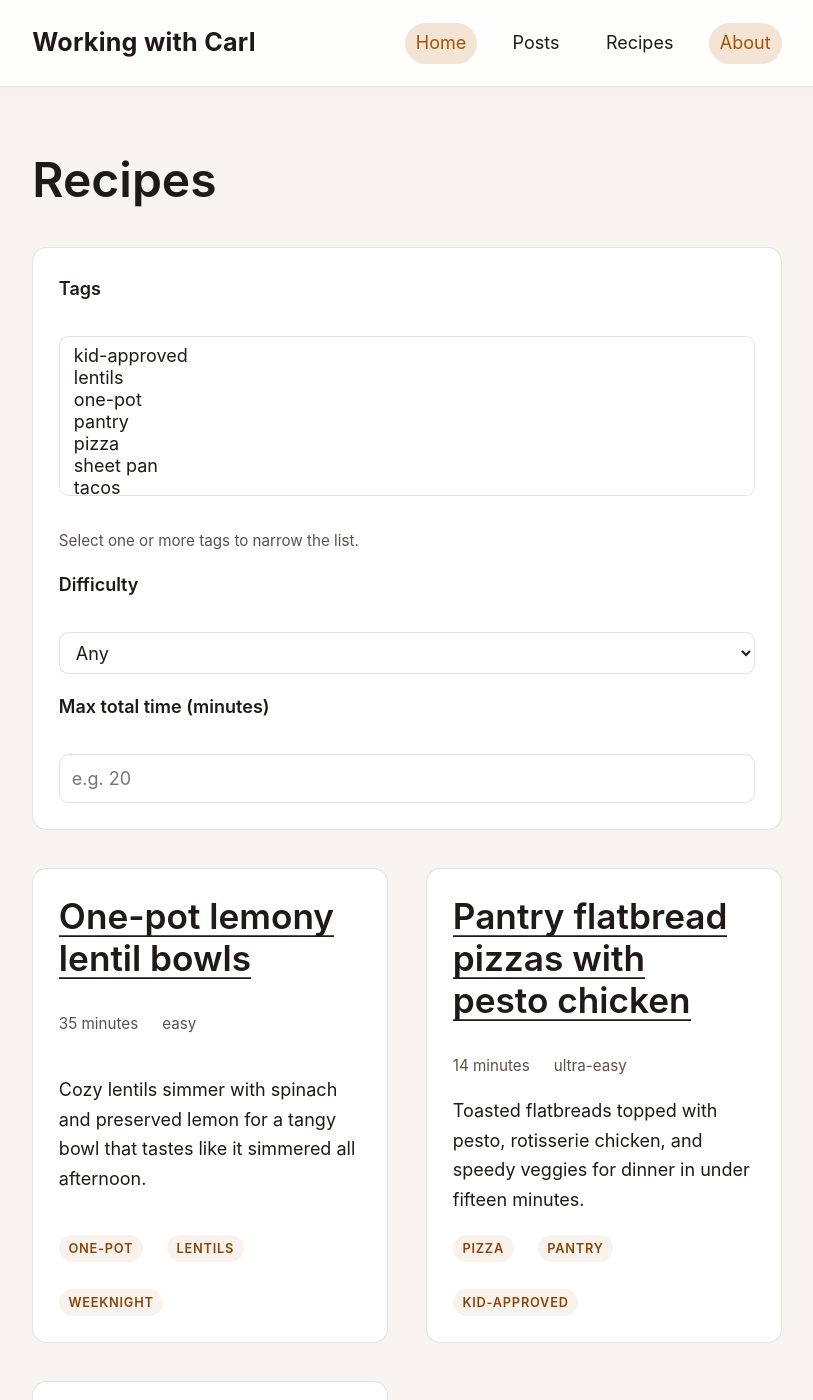
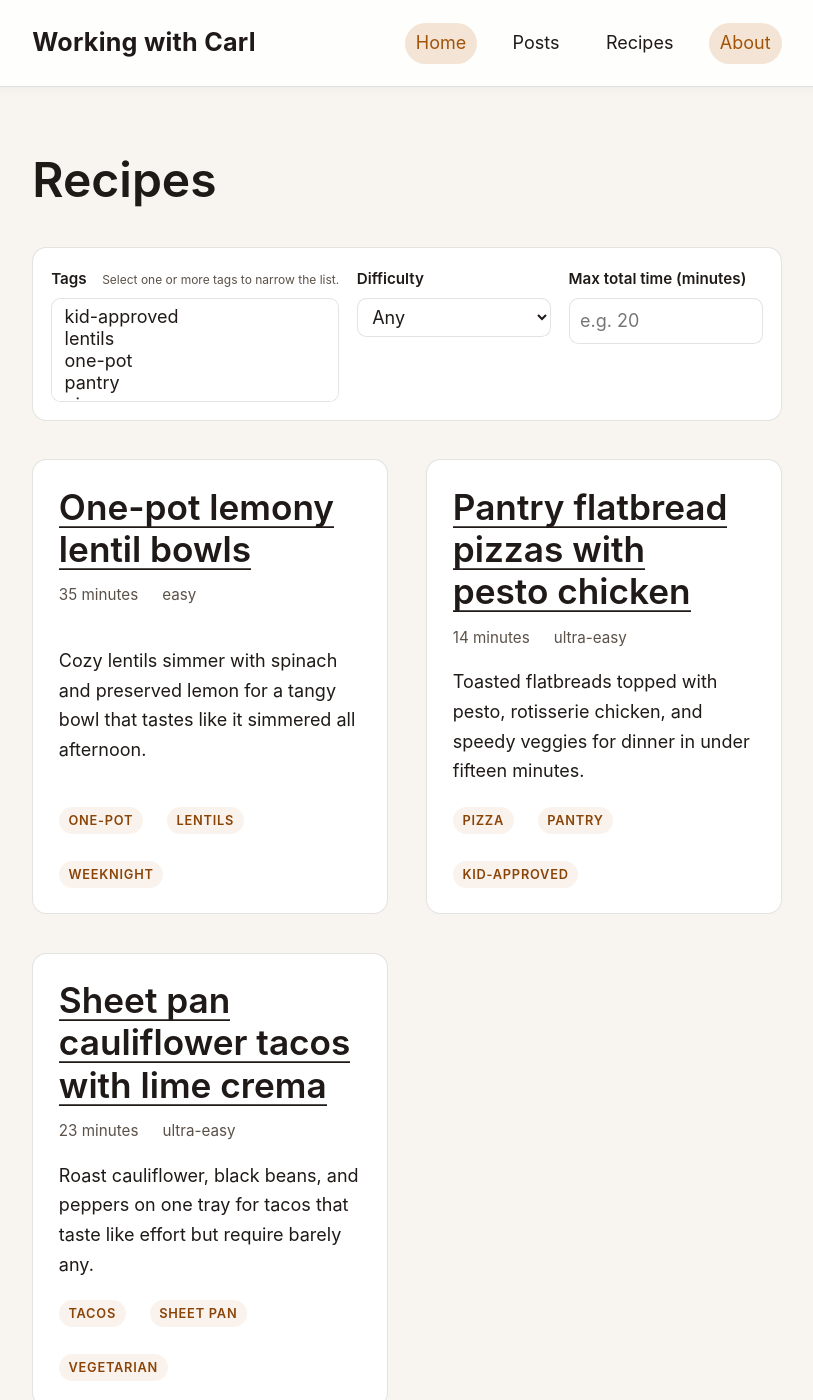
Before and after one commit to onkeltom/onkeltom.github.io, a Jekyll site: the page built from recipes/index.html, in a window 1280 px wide and 1400 px high. Shown: the whole window, without its empty margins (233-1046 px from the left). Built offline with Jekyll 4.4.1, drawn with Linux system fonts in a browser that asks for light colours.

Commit message:
Condense recipe filters header layout

```diff
--- a/assets/css/main.css
+++ b/assets/css/main.css
@@ -315,6 +315,10 @@ h6 {
   gap: clamp(0.75rem, 1.5vw, 1.1rem);
 }
 
+.stack[data-gap="xs"] {
+  gap: clamp(0.5rem, 1vw, 0.75rem);
+}
+
 .stack[data-gap="lg"] {
   gap: clamp(2rem, 3vw, 2.75rem);
 }
@@ -493,11 +497,53 @@ pre {
 }
 
 [data-recipe-filters] {
-  gap: clamp(1rem, 2vw, 1.5rem);
+  display: grid;
+  gap: clamp(0.55rem, 0.9vw, 0.85rem);
+  grid-template-columns: repeat(auto-fit, minmax(13rem, 1fr));
+  align-items: start;
+  grid-auto-flow: row dense;
+  padding: clamp(0.85rem, 1.4vw, 1.15rem);
+}
+
+@media (min-width: 50rem) {
+  [data-recipe-filters] {
+    grid-template-columns: minmax(17rem, 1.25fr) repeat(2, minmax(11rem, 1fr));
+  }
+}
+
+@media (min-width: 64rem) {
+  [data-recipe-filters] {
+    grid-template-columns: minmax(18rem, 1.35fr) repeat(2, minmax(11.5rem, 1fr));
+  }
+}
+
+[data-recipe-filters] .filters-field {
+  display: flex;
+  flex-direction: column;
+  gap: clamp(0.25rem, 0.5vw, 0.45rem);
+}
+
+[data-recipe-filters] .filters-heading {
+  display: flex;
+  align-items: baseline;
+  justify-content: space-between;
+  flex-wrap: wrap;
+  gap: clamp(0.3rem, 0.8vw, 0.6rem);
 }
 
 [data-recipe-filters] .filters-label {
   font-weight: 600;
+  font-size: 0.95rem;
+}
+
+[data-recipe-filters] .filters-note {
+  margin: 0;
+  font-size: 0.75rem;
+  color: var(--color-muted);
+}
+
+[data-recipe-filters] .filters-note[data-variant="muted"] {
+  opacity: 0.85;
 }
 
 [data-recipe-filters] select,
@@ -508,7 +554,7 @@ pre {
   background-color: var(--color-surface);
   border: 1px solid var(--color-border);
   border-radius: calc(var(--radius) / 1.5);
-  padding: 0.55rem 0.75rem;
+  padding: 0.45rem 0.65rem;
   transition: border-color var(--transition), box-shadow var(--transition);
 }
 
@@ -519,6 +565,6 @@ pre {
 }
 
 [data-recipe-filters] select[multiple] {
-  min-height: 10rem;
-  padding-right: 0.35rem;
+  min-height: 5.5rem;
+  padding-right: 0.3rem;
 }
--- a/recipes/index.html
+++ b/recipes/index.html
@@ -20,8 +20,11 @@ permalink: /recipes/
   {% assign recipe_tags = recipe_tags | uniq | sort %}
   {% assign recipes_count = all_recipes | size %}
   <form class="card stack" data-gap="sm" data-recipe-filters aria-label="Filter recipes">
-    <div class="stack" data-gap="xs">
-      <label class="filters-label" for="filter-tags">Tags</label>
+    <div class="filters-field">
+      <div class="filters-heading">
+        <label class="filters-label" for="filter-tags">Tags</label>
+        <p class="filters-note">Select one or more tags to narrow the list.</p>
+      </div>
       {% if recipe_tags != empty %}
       <select id="filter-tags" name="tags" multiple data-filter-tags>
         {% for tag in recipe_tags %}
@@ -29,24 +32,27 @@ permalink: /recipes/
         <option value="{{ option_value }}">{{ tag }}</option>
         {% endfor %}
       </select>
-      <p class="meta">Select one or more tags to narrow the list.</p>
       {% else %}
       <select id="filter-tags" name="tags" multiple disabled data-filter-tags>
         <option>Tags will appear once recipes include them.</option>
       </select>
-      <p class="meta">Tag filtering will be available as soon as recipes have tags.</p>
+      <p class="filters-note" data-variant="muted">Tag filtering will be available as soon as recipes have tags.</p>
       {% endif %}
     </div>
-    <div class="stack" data-gap="xs">
-      <label class="filters-label" for="filter-difficulty">Difficulty</label>
+    <div class="filters-field">
+      <div class="filters-heading">
+        <label class="filters-label" for="filter-difficulty">Difficulty</label>
+      </div>
       <select id="filter-difficulty" name="difficulty" data-filter-difficulty>
         <option value="any">Any</option>
         <option value="ultra-easy">Ultra-easy</option>
         <option value="easy">Easy</option>
       </select>
     </div>
-    <div class="stack" data-gap="xs">
-      <label class="filters-label" for="filter-max-time">Max total time (minutes)</label>
+    <div class="filters-field">
+      <div class="filters-heading">
+        <label class="filters-label" for="filter-max-time">Max total time (minutes)</label>
+      </div>
       <input id="filter-max-time" name="max" type="number" inputmode="numeric" min="0" step="1" placeholder="e.g. 20" data-filter-time>
     </div>
   </form>
```
